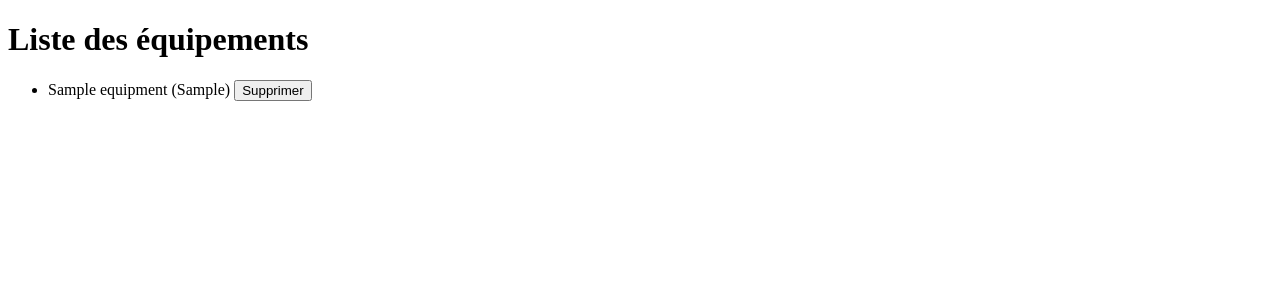
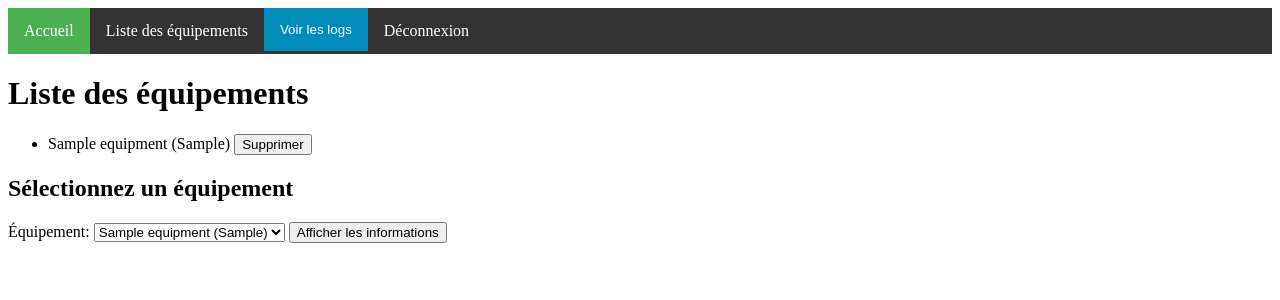
Before and after one commit to phata06/ETRS011_SNMP, a Flask app: template python/templates/liste_equipements.html in a window 1280 px wide. Shown: the top 300 px of the page. Run offline with Flask 3, Linux system fonts and the light colour scheme; the visitor is signed in with stand-in values (Sample User, id 1); the template is opened without the code that fills it: most values are stand-ins (such as "Sample title", 1, 10 or a date in 2020); parts of the project's set-up code (start-up, migrations or seed data) failed here and were passed over.

Commit message:
update web page

```diff
--- a/python/templates/liste_equipements.html
+++ b/python/templates/liste_equipements.html
@@ -2,8 +2,52 @@
 <html>
 <head>
     <!-- ... autres balises d'en-tête ... -->
+    <style>
+               /* Style de la barre de navigation */
+.navbar {
+    background-color: #333; /* Couleur de fond de la barre */
+    overflow: hidden;
+}
+
+/* Style des liens dans la barre de navigation */
+.navbar a {
+    float: left; /* Alignement des liens à gauche */
+    display: block; /* Affichage en bloc pour occuper toute la largeur */
+    color: white; /* Couleur du texte */
+    text-align: center; /* Alignement du texte au centre */
+    padding: 14px 16px; /* Espacement autour du texte */
+    text-decoration: none; /* Suppression du soulignement des liens */
+}
+
+/* Style des boutons */
+#voir-logs {
+    background-color: #008CBA; /* Couleur de fond du bouton */
+    color: white; /* Couleur du texte du bouton */
+    border: none; /* Suppression de la bordure */
+    padding: 14px 16px; /* Espacement autour du bouton */
+    cursor: pointer; /* Curseur de la souris en forme de main */
+    float: left; /* Alignement du bouton à gauche */
+}
+
+/* Style du bouton de déconnexion */
+.logout-button {
+    float: right; /* Alignement du bouton de déconnexion à droite */
+}
+
+/* Style du bouton de déconnexion au survol */
+.logout-button:hover {
+    background-color: #d9534f; /* Changement de couleur au survol */
+}
+.navbar a.home-button {
+    /* Styles spécifiques au bouton "Accueil" */
+    background-color: #4CAF50; /* Couleur de fond du bouton "Accueil" */
+    color: white; /* Couleur du texte du bouton "Accueil" */
+    /* Autres styles de mise en forme */
+}
+    </style>
 </head>
 <body>
+    {% include 'navbar.html' %}
     <h1>Liste des équipements</h1>
 
     <!-- Afficher la liste des équipements -->
@@ -20,6 +64,19 @@
         {% endfor %}
     </ul>
 
+
+
+    <h2>Sélectionnez un équipement</h2>
+<form action="/get_equipment_info" method="post">
+    <label for="selected_equipment">Équipement:</label>
+    <select name="selected_equipment" required>
+        {% for equipment in equipment_list %}
+            <option value="{{ equipment.AdresseIP }}">{{ equipment.Nom }} ({{ equipment.AdresseIP }})</option>
+        {% endfor %}
+    </select>
+    <button type="submit">Afficher les informations</button>
+</form>
+
     <!-- ... autres éléments de la page ... -->
 </body>
 </html>
--- a/python/templates/logs.html
+++ b/python/templates/logs.html
@@ -4,6 +4,7 @@
     <!-- ... autres balises d'en-tête ... -->
 </head>
 <body>
+    {% include 'navbar.html' %}
     <h1>Logs</h1>
 
     <!-- Affichez les logs dans une balise <pre> -->
--- /dev/null
+++ b/python/templates/navbar.html
@@ -0,0 +1,8 @@
+<div class="navbar">
+    <a href="{{ url_for('index') }}" class="home-button">Accueil</a>
+    <a href="{{ url_for('liste_equipements') }}">Liste des équipements</a>
+    <button id="voir-logs">Voir les logs</button>
+    {% if session.logged_in %}
+        <a href="{{ url_for('logout') }}" class="logout-button">Déconnexion</a>
+    {% endif %}
+</div>
```
Also changed, not shown: python/templates/equipment_info.html (+46 -0 lines), python/templates/index.html (+58 -6 lines).
